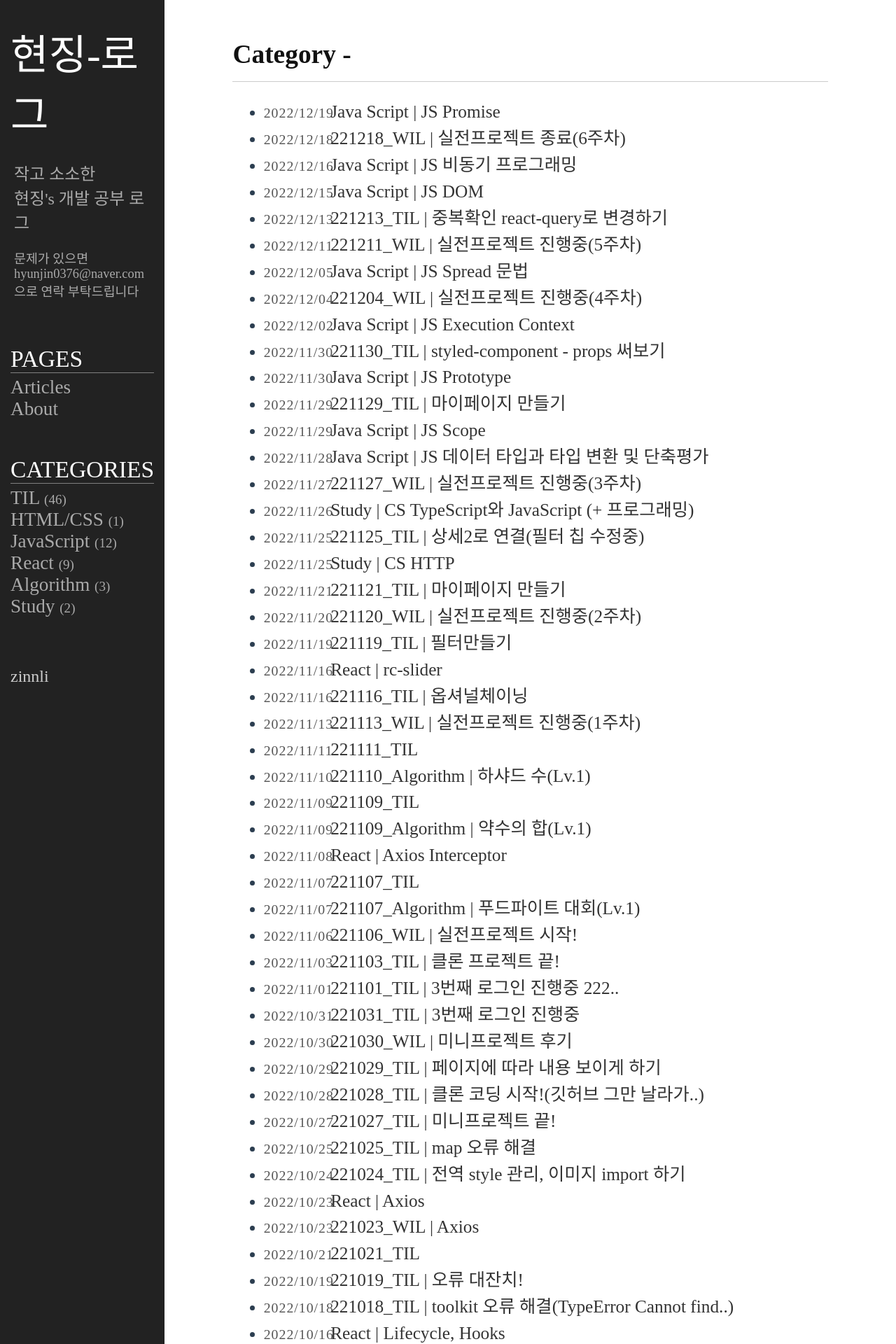
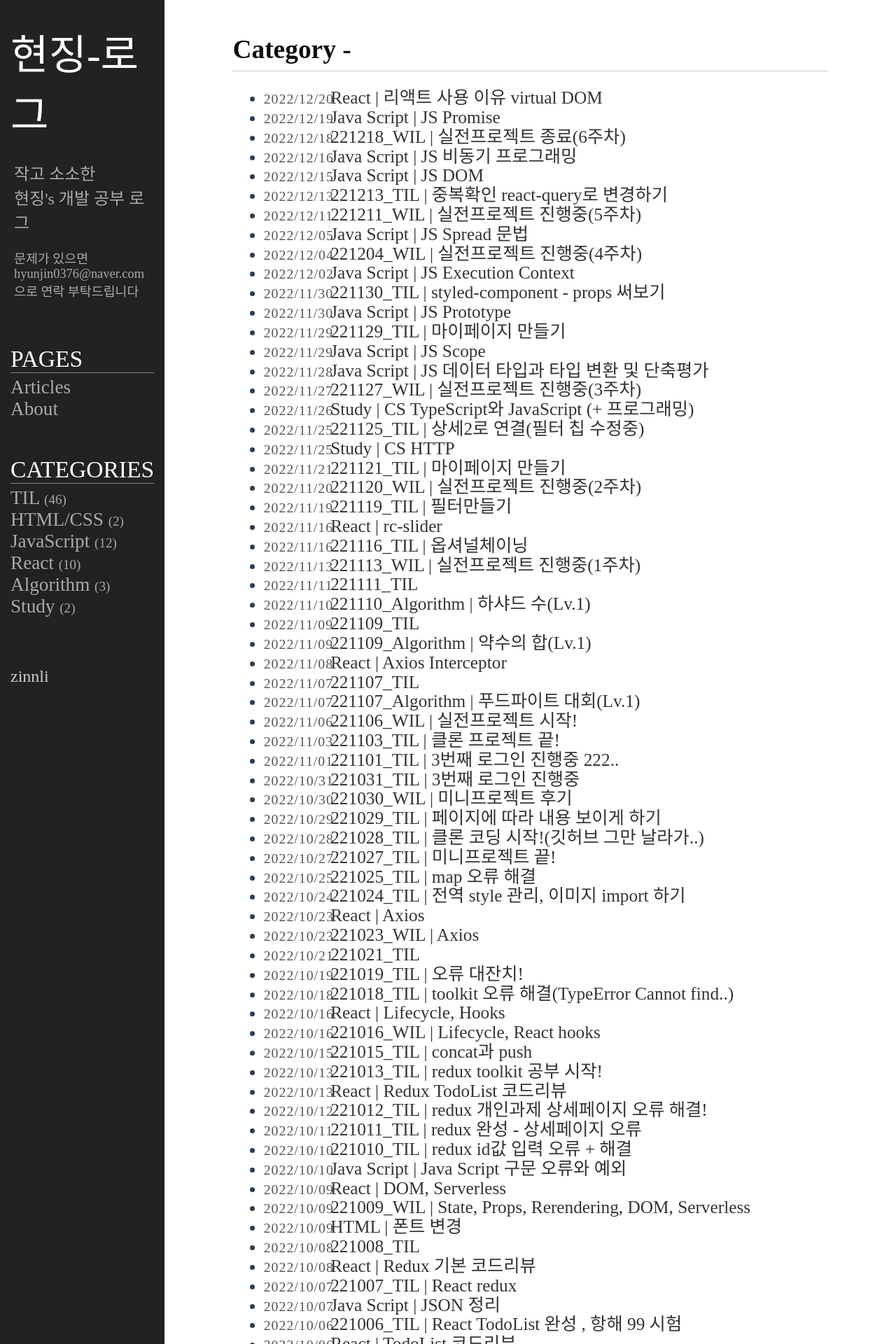
Before and after one commit to zinnli/zinnli.github.io, a Jekyll site: the page built from category.md, in a window 1280 px wide. Shown: the top 1920 px of the page at 70% size. Built offline with Jekyll 4.4.1, drawn with Linux system fonts in a browser that asks for light colours; some web fonts are replaced; some of the changed lines change nothing that is shown.

Commit message:
221220 react study

```diff
--- /dev/null
+++ b/_posts/2022-10-09-HTMLCSS_font.markdown
@@ -0,0 +1,69 @@
+---
+layout: post
+title: HTML | 폰트 변경
+date: 2022-10-09 13:30:30 +0900
+category: HTML/CSS
+---
+
+내가 아는 두가지 폰트 사이트
+(대부분 무료 / 눈누의 경우 하단의 라이센스 요약 확인 필요)<hr/>
+
+1. [구글웹 폰트](https://fonts.google.com/?subset=korean&preview.size=24)
+2. [눈누 웹폰트](https://noonnu.cc/font_page?commit=filter&search=&search=&editor=&category_style_ids%5B%5D=1&order_by=pd)
+
+<br>
+
+ <p style='font-size:30px;'>웹 폰트 적용 방법 2가지</p>
+ <hr/>
+
+1. link를 통해 적용
+2. @import를 통해 적용
+
+<br>
+
+> # link를 통해 적용
+
+1.  원하는 글꼴 선택
+
+2.  우측의 +Select this style 선택<br>
+    <img src='https://velog.velcdn.com/images/hyunjin0376/post/b7abc289-7f16-417b-a7ee-4db61a5eaf80/image.png' alt='link-sel'/><br>
+
+3.  link의 내용 전체 복사(link rel~ 전부)<br>
+    <img src='https://velog.velcdn.com/images/hyunjin0376/post/868b4791-cac0-4f08-b478-3a58fa29b3c4/image.png' alt='link-copy'/><br>
+
+4.  html - head > title 다음 부분에 붙여넣기<br>
+    <img src='https://velog.velcdn.com/images/hyunjin0376/post/dfbcf6f0-c092-431b-bf24-25f3d9debf05/image.png' alt='link-in'/><br>
+
+5.  css 부분 복사<br>
+    <img src='https://velog.velcdn.com/images/hyunjin0376/post/8097b5f3-44e0-4210-acc3-00451ad59800/image.png' alt='css-copy'/><br>
+
+6.  css - \*{여기!} 에 넣어주기<br>
+    <img src='https://velog.velcdn.com/images/hyunjin0376/post/daf05750-81ee-44e0-8fc7-6498e699f722/image.png' alt='css-in'/><br>
+
+<br><br>
+
+> # @import를 통해 적용
+
+1.  위와 동일
+2.  위와 동일
+3.  @import 복사 (눈누의 경우 웹폰트로 사용 부분)<br>
+
+    - 구글 웹폰트<br>
+      <img src='https://velog.velcdn.com/images/hyunjin0376/post/5b12fc30-104e-456e-887d-c119c719dd31/image.png' alt='import-copy-google'/>
+    - 눈누 웹폰트(웹폰트로 사용 전체)<br>
+      <img src='https://velog.velcdn.com/images/hyunjin0376/post/129cc8b6-01b1-42c0-bdf7-2c25b4370ba3/image.png' alt='import-copy-noonnu'/><br>
+
+4.  html의 style태그(구글) / stylesheet 상단에 입력(눈누)<br>
+
+    - html의 style태그<br>
+      <img src='https://velog.velcdn.com/images/hyunjin0376/post/051a5967-d840-40c2-8ab5-8c907e2948cc/image.png' alt='import-html-style'/>
+    - stylesheet 상단<br>
+      <img src='https://velog.velcdn.com/images/hyunjin0376/post/fb89f317-f299-4781-9ed0-4178204a145c/image.png' alt='import-stylesheet'/><br>
+
+5.  \*{여기!} (or 원하는 부분에)font-family:'이름!' 입력<br>
+    \*\*눈누의 경우 구글처럼 따로 분리되어 적혀있지않기 때문에 font-family 부분 복사하여 원하는 부분에 넣기!<br>
+
+    <img src='https://velog.velcdn.com/images/hyunjin0376/post/daf05750-81ee-44e0-8fc7-6498e699f722/image.png' alt='css-in'/><br>
+
+<hr>
+블로그 이전 전에 작성한 폰트 변경 자료
--- /dev/null
+++ b/_posts/2022-12-20-React_01.markdown
@@ -0,0 +1,72 @@
+---
+layout: post
+title: React | 리액트 사용 이유 virtual DOM
+date: 2022-12-20 12:00:30 +0900
+category: React
+---
+
+# React
+
+> #### 목차 <br/>
+>
+> 1. **리액트를 사용하는 이유** 🌊🌊 <br/> 1. SPA의 사용 <br/> 2. 컴포넌트 기반의 화면 구성 <br/> 3. Virtual DOM으로 인한 충분히 빠른 속도
+> 2. **virtual DOM에 대해서 아나요?** 🌊🌊<br/> : Virtual DOM은 DOM을 직접 조작하지 않고 변경사항을 하나의 가상 돔에 모았다가 DOM에 한 번에 보내는 기술
+
+<br/><br/>
+
+### 1. **리액트를 사용하는 이유**<br/>
+
+1. Single Page Application(SPA)
+
+   - 새로고침 없이 부드럽게 사용하고 싶을 때
+   - JS로도 사용 가능하지만 JS로 코드를 짰을 때 코드가 길어지고 복잡해짐
+
+2. 컴포넌트 기반의 화면구성
+
+   - 리액트는 화면의 한 부분을 컴포넌트 단위로 나눌 수 있으며 독립적으로 관리 가능
+   - 대규모 웹 애플리케이션에서 컴포넌트는 역할과 기능에 따라 따로 관리하기 용이함
+   - 반복되는 부분을 대체할 수 있게 해주어서 코드 재사용성을 높여줌
+   - 컴포넌트 기반으로 화면을 구성할 경우 컴포넌트를 쌓아서 빠르고 효율적으로 화면을 구성할 수 있음
+
+3. Virtual DOM으로 인한 충분히 빠른 속도
+
+   - 기존의 DOM은 매번 DOM 전체를 직접 접근하여 변화를 주면 HTML, CSS, JS 파일 전체를 다시 리렌더링하기 때문에 느려질 수 밖에 없음<br/> -> 리액트는 가상 DOM을 이용해서 실제 DOM을 조작하는 횟수를 줄여 성능을 빠르게 개선함
+   - 애플리케이션의 규모가 크고 데이터의 변경이 많을수록 더 큰 이점이 됨
+
+4. 같은 문법으로 앱개발 가능
+
+### 2. **virtual DOM에 대해서 아나요?**<br/>
+
+- 실제 DOM과 같은 내용을 담고 있는 복사본(실제 DOM이 아닌 JS 객체 형태로 메모리 안에 저장되어 있음)
+- Virtual DOM은 실제 DOM의 복사본이기 때문에, 실제 DOM의 모든 element과 속성을 공유
+- 브라우저에 있는 문서에 직접적으로 접근할 수 없음 → 화면에 보여지는 내용을 직접 수정할 수 없음
+- 리액트는 state가 변경될 때마다 리렌더링 발생 → 이때마다 새로운 내용이 담긴 가상돔을 생성함
+- 진행 순서 : 데이터 변경 → 가상 DOM 리렌더링 → 이전 가상 DOM과 비교 → 변경된 부분 실제 DOM에 적용
+
+  ![image](https://miro.medium.com/max/720/1*JCrDk-N-wpPnE9j0GObItg.webp)
+
+  - Diffing : 렌더링 이전에 화면의 내용을 담고있는 첫번째 가상돔과 업데이트 이후에 발생할 두번째 가상돔을 비교해 정확히 어떤 Element가 변했는지를 비교
+  - Reconciliation(재조정) : Diffing은 효율적인 알고리즘을 사용해 진행되기 때문에 어떤 Element에 차이가 있는지를 매우 신속하게 파악 → 차이가 발생한 부분만을 (브라우저상의) 실제 DOM에 적용
+
+\*\*virtual DOM 사용시 무조건적으로 빠르다고 생각할수도 있지만 그렇지 않음
+
+- Virtual DOM 사용은 virtual DOM을 먼저 조작 후 DOM을 조작하기 때문에 DOM만 조작하는 것보다 느림
+- 하지만 DOM의 조작이 빈번하게 일어나는 경우 → virtual DOM을 이용하여 업데이트를 모아서 한번에 DOM에 보내는게 효율적임
+
+![image](https://miro.medium.com/max/700/1*9qxpti_syV842LTK9nsXtA.png)
+
+TTL(Time to Interactive) : 페이지가 사용자가 입력을 받을 준비가 된 때(초 단위 - 낮을수록 좋음)
+
+<br/>
+
+<hr/>
+
+<br/><br/>
+출처<br/>
+
+[React를 사용하는 이유 + 영상](https://wooder2050.medium.com/%EB%A6%AC%EC%95%A1%ED%8A%B8-react-%EB%8A%94-%EC%99%9C-%EC%93%B0%EB%8A%94-%EA%B1%B4%EB%8D%B0-8e0da30f60df)<br/>
+[virtual DOM](https://callmedevmomo.medium.com/virtual-dom-react-%ED%95%B5%EC%8B%AC%EC%A0%95%EB%A6%AC-bfbfcecc4fbb)<br/>
+[virtual DOM 추가 설명1](https://github.com/junh0328/prepare_frontend_interview/blob/main/react.md)<br/>
+[virtual DOM 추가 설명2 - 탄생](https://velog.io/@woohm402/virtual-dom-and-react)<br/>
+[virtual DOM과 React의 속도](https://velopert.com/3236)<br/>
+[virtual DOM 단점 - 이미지](https://levelup.gitconnected.com/a-solid-realworld-demo-comparison-8c3363448fd8)
--- a/public/css/style.css
+++ b/public/css/style.css
@@ -173,6 +173,7 @@ a.nav-item {
 
 a.nav-item:hover {
   color: #5581ca;
+  text-decoration: none;
 }
 
 .badge {
@@ -241,7 +242,7 @@ article {
   padding: 0 5% 0;
   font-size: 22px;
   margin-bottom: 100px;
-  line-height: 1.5;
+  line-height: 1.1;
 }
 
 article.home div a,
@@ -364,9 +365,8 @@ footer {
   margin-left: -10px;
   font-size: 18px;
 }
-summary a .name,
-summary a .badge {
-  margin-left: 5px;
+summary {
+  height: fit-content;
 }
 summary::marker {
   font-family: var(--font-family-sans-serif);
@@ -382,12 +382,16 @@ summary::marker {
 .post-content summary a .badge {
   font-family: var(--font-family-sans-serif);
   color: #555;
-  font-size: 0.6em;
+  font-size: 0.5em;
   font-weight: bold;
 }
 
 summary a.nav-item:hover {
   color: #5581ca;
+}
+
+details ul li {
+  font-size: 1.2em;
 }
 
 .highlighter-rouge {
```
